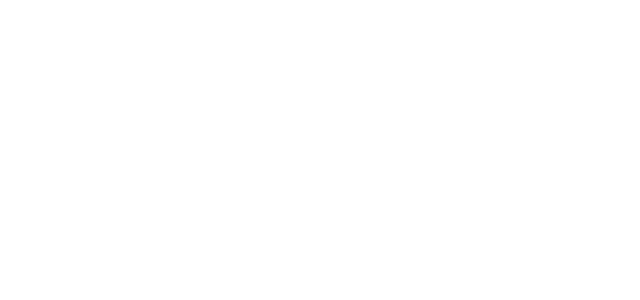
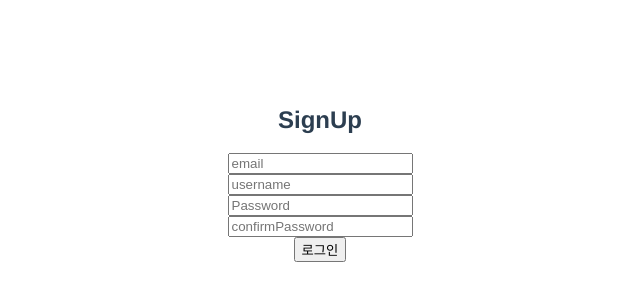
Before and after one commit to ftery0/vue, a Vue app: page /sign-up in a window 1280 px wide. Before the commit this address had no page. Shown: the part 234-534 px from the top of the page, without its empty margins (328-968 px from the left). Built offline with nearby package versions, Linux system fonts and the light colour scheme.

Commit message:
feat :: signUp view

```diff
--- a/package.json
+++ b/package.json
@@ -23,7 +23,7 @@
     "@vue/cli-plugin-eslint": "~5.0.0",
     "@vue/cli-service": "~5.0.0",
     "eslint": "^7.32.0",
-    "eslint-config-prettier": "^8.3.0",
+    "eslint-config-prettier": "^8.10.0",
     "eslint-plugin-prettier": "^4.0.0",
     "eslint-plugin-vue": "^8.0.3",
     "prettier": "^2.4.1",
--- a/src/App.vue
+++ b/src/App.vue
@@ -17,6 +17,7 @@
   -moz-osx-font-smoothing: grayscale;
   text-align: center;
   color: #2c3e50;
-  margin-top: 60px;
+  margin: 0;
+  padding: 0;
 }
 </style>
--- a/src/router/index.js
+++ b/src/router/index.js
@@ -1,6 +1,7 @@
 import { createRouter, createWebHistory } from "vue-router";
 import Home from "../views/home/home.vue";
 import Sign from "../views/sign/signIn.vue";
+import SignUp from "../views/sign/signUp.vue";
 
 const routes = [
   {
@@ -9,9 +10,14 @@
     component: Home,
   },
   {
-    path: "/sign",
-    name: "sign",
+    path: "/sign-in",
+    name: "sign-in",
     component: Sign,
+  },
+  {
+    path: "/sign-up",
+    name: "sign-up",
+    component: SignUp,
   },
 ];
 
--- a/src/views/sign/signIn.vue
+++ b/src/views/sign/signIn.vue
@@ -1,19 +1,21 @@
 <template>
+  <main>
     <div class="login-container">
-    <h2>로그인</h2>
+      <h2>Singin</h2>
       <form @submit.prevent="handleLogin">
         <div>
-        <label for="username">사용자 이름:</label>
+          <label for="username">Id</label>
           <input v-model="username" type="text" id="username" required />
         </div>
         <div>
-        <label for="password">비밀번호:</label>
+          <label for="password">Password</label>
           <input v-model="password" type="password" id="password" required />
         </div>
         <button type="submit">로그인</button>
         <p v-if="errorMessage" class="error">{{ errorMessage }}</p>
       </form>
     </div>
+  </main>
 </template>
 
 <script>
@@ -53,6 +55,13 @@
 </script>
 
 <style>
+main {
+  display: flex;
+  width: 100vw;
+  height: 100vh;
+  justify-content: center;
+  align-items: center;
+}
 .login-container {
   width: 100%;
 }
--- /dev/null
+++ b/src/views/sign/signUp.vue
@@ -0,0 +1,100 @@
+<template>
+  <main>
+    <div class="sign-container">
+      <h2>SignUp</h2>
+      <form @submit.prevent="handleSignUp">
+        <div>
+          <input
+            v-model="email"
+            type="text"
+            placeholder="email"
+            id="email"
+            required
+          />
+        </div>
+        <div>
+          <input
+            v-model="username"
+            type="text"
+            placeholder="username"
+            id="username"
+            required
+          />
+        </div>
+        <div>
+          <input
+            v-model="password"
+            placeholder="Password"
+            type="password"
+            id="password"
+            required
+          />
+        </div>
+        <div>
+          <input
+            v-model="confirmPassword"
+            placeholder="confirmPassword"
+            type="password"
+            id="confirmPassword"
+            required
+          />
+        </div>
+        <button type="submit">로그인</button>
+      </form>
+    </div>
+  </main>
+</template>
+
+<script>
+import { defineComponent, ref } from "vue";
+import axios from "axios";
+
+export default defineComponent({
+  name: "SignUpView",
+  setup() {
+    const email = ref("");
+    const username = ref("");
+    const password = ref("");
+    const confirmPassword = ref("");
+
+    const handleSignUp = async () => {
+      try {
+        const response = await axios.post("/auth/sign-up", {
+          username: username.value,
+          password: password.value,
+          email: email.value,
+          confirmPassword: confirmPassword.value,
+        });
+
+        if (response.status === 200) {
+          window.location.href = "/sign-in";
+        }
+      } catch (error) {
+        console.log(error);
+      }
+    };
+
+    return {
+      username,
+      password,
+      email,
+      confirmPassword,
+      handleSignUp,
+    };
+  },
+});
+</script>
+
+<style>
+main {
+  display: flex;
+  width: 100vw;
+  height: 100vh;
+  justify-content: center;
+  align-items: center;
+}
+
+.sign-container {
+  width: 200px;
+}
+</style>
```
Also changed, not shown: .eslintrc.js, 1 other file (tests, documents, lock files or other folders). Lines whose indentation alone changed are shown as unchanged.
